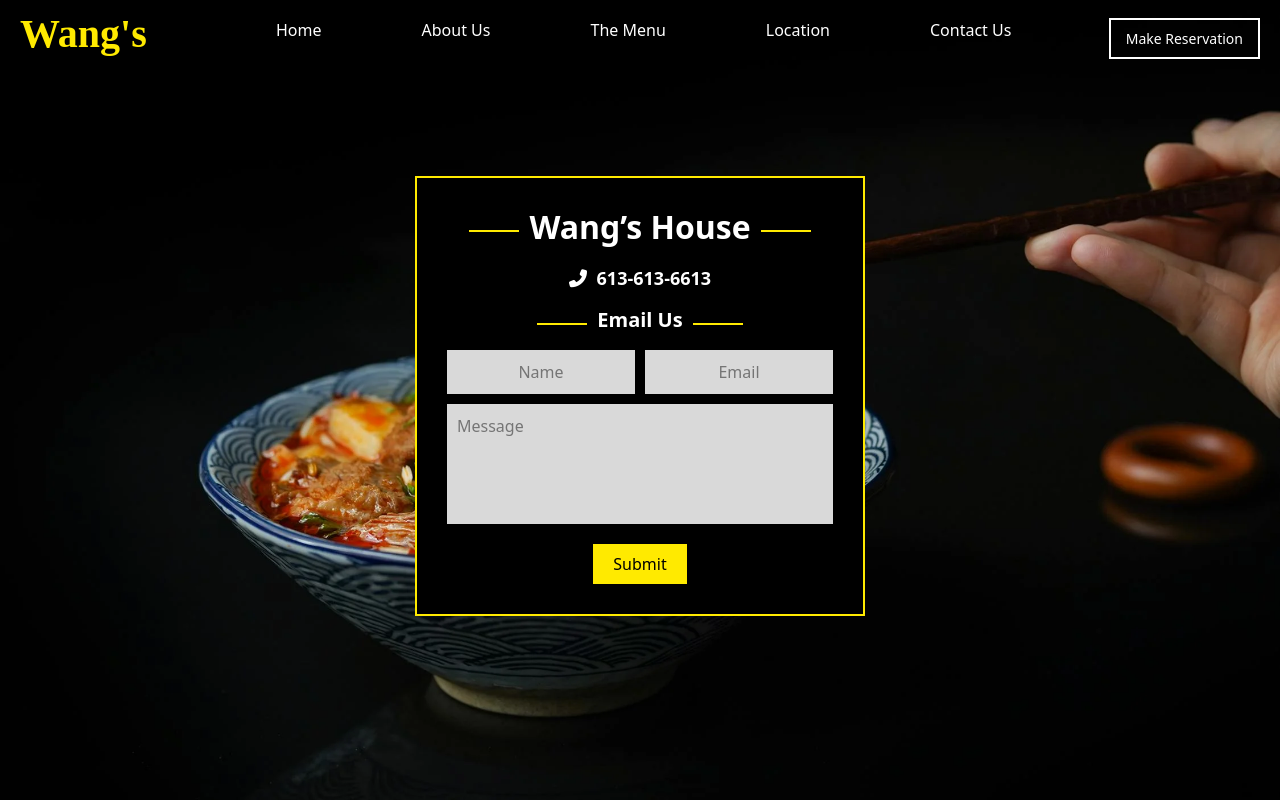
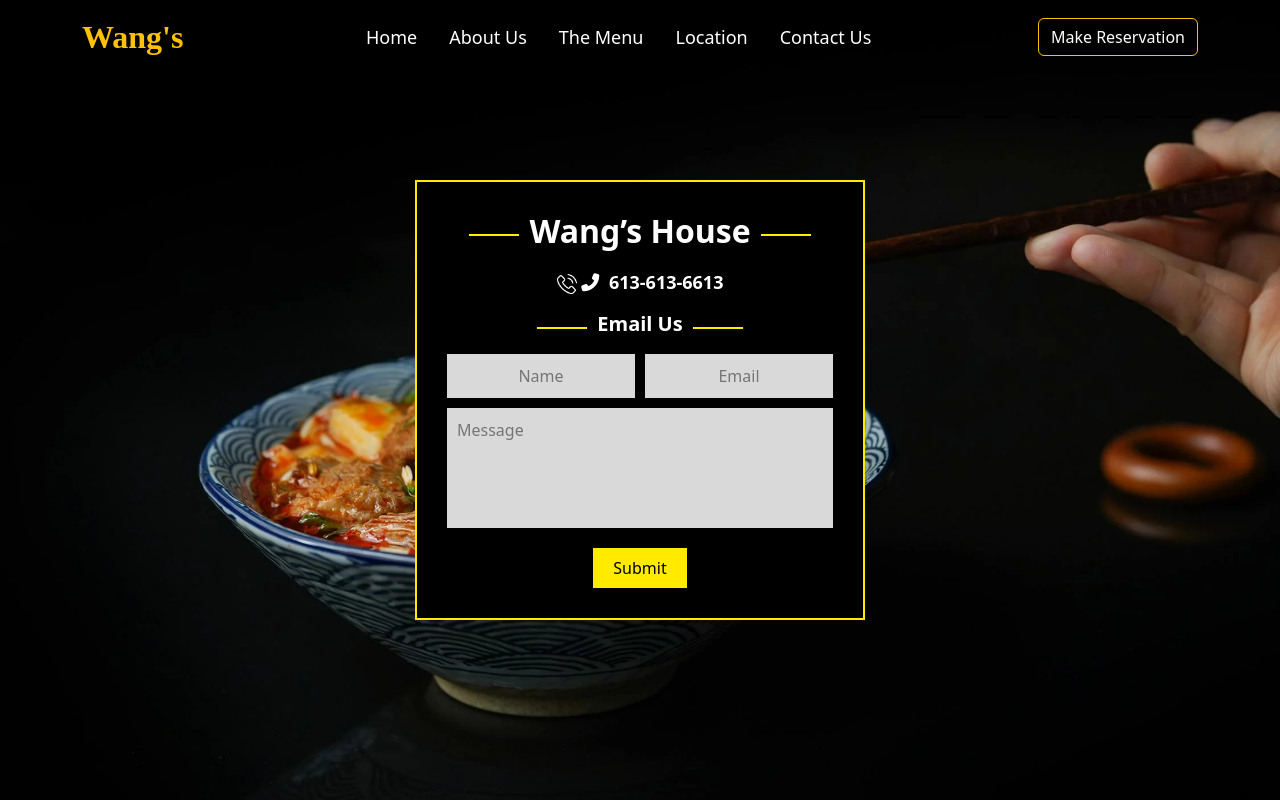
Before and after one commit to jutinwang/Wangs-House, a plain HTML site: page html/contact.html in a window 1280 px wide. Drawn offline with nearby package versions, Linux system fonts and the light colour scheme.

Commit message:
Updated Contact Us and reservation

```diff
--- a/css/aboutus.css
+++ b/css/aboutus.css
@@ -20,20 +20,6 @@ body {
 
 .navbar-brand {
     font-family: "Inknut Antiqua";
-}
-
-.reservation-btn {
-    background: transparent;
-    border: 2px solid white;
-    color: white;
-    padding: 10px 20px;
-    text-decoration: none;
-    font-size: 14px;
-}
-
-.reservation-btn:hover {
-    background: white;
-    color: black;
 }
 
 .title-wrapper {
--- a/css/confirmation.css
+++ /dev/null
@@ -1,89 +0,0 @@
-/* Background Image */
-body {
-    background-image: url("../images/reservation.jpg.webp");
-    background-size: cover;
-    background-position: center;
-    background-attachment: fixed;
-}
-
-/* Header Styling */
-.header {
-    display: flex;
-    justify-content: space-between;
-    align-items: center;
-    padding: 10px 20px;
-}
-
-.logo {
-    color: #FFEA00;
-    font-family: "Inknut Antiqua";
-    font-size: 40px;
-    font-weight: 700;
-}
-
-ul {
-    display: flex;
-    gap: 100px;
-    list-style: none;
-    padding: 0;
-}
-
-li a {
-    color: white;
-    text-decoration: none;
-    font-size: 16px;
-}
-
-li a.active {
-    color: #FFEA00;
-    font-weight: bold;
-}
-
-.reservation-btn {
-    background-color: transparent;
-    border: 2px solid #fff;
-    color: white;
-    padding: 8px 15px;
-    font-size: 14px;
-    cursor: pointer;
-}
-
-.reservation-btn:hover {
-    background-color: white;
-    color: black;
-}
-
-.confirmationContainer {
-    display: flex;
-    justify-content: center;
-    align-items: center;
-    flex-direction: column;
-    height: 100vh; /* Full viewport height */
-    width: 100vw;  /* Full viewport width */
-    position: absolute;
-    top: 0;
-    left: 0;
-}
-
-/* Ensure box doesn't overflow */
-.confirmationBox, .confirmationMessageBox {
-    background-color: black;
-    color: white;
-    padding: 40px;
-    width: 500px;
-    text-align: center;
-    border: 2px solid #FFEA00;
-    box-sizing: border-box; /* Prevents overflow due to padding */
-}
-
-/* Titles */
-.confirmationTitle {
-    font-size: 28px;
-    font-weight: bold;
-}
-
-.confirmationSubtitle {
-    font-size: 16px;
-    font-weight: bold;
-    margin-bottom: 20px;
-}
--- a/css/contact.css
+++ b/css/contact.css
@@ -6,51 +6,19 @@ body {
     background-attachment: fixed;
 }
 
-/* Header Styling */
-.header {
-    display: flex;
-    justify-content: space-between;
-    align-items: center;
-    padding: 10px 20px;
+.navbar-nav .nav-link {
+    font-size: 18px;
+    color: white;
 }
 
-.logo {
-    color: #FFEA00;
-    font-family: "Inknut Antiqua";
-    font-size: 40px;
-    font-weight: 700;
-}
-
-ul {
-    display: flex;
-    gap: 100px;
-    list-style: none;
-    padding: 0;
-}
-
-li a {
-    color: white;
-    text-decoration: none;
-    font-size: 16px;
-}
-
-li a.active {
+.navbar-nav .nav-link:hover,
+.navbar-nav .nav-link.active {
     color: #FFEA00;
     font-weight: bold;
 }
 
-.reservation-btn {
-    background-color: transparent;
-    border: 2px solid #fff;
-    color: white;
-    padding: 8px 15px;
-    font-size: 14px;
-    cursor: pointer;
-}
-
-.reservation-btn:hover {
-    background-color: white;
-    color: black;
+.navbar-brand {
+    font-family: "Inknut Antiqua";
 }
 
 /* Contact Box Container */
@@ -58,7 +26,7 @@ li a.active {
     display: flex;
     justify-content: center;
     align-items: center;
-    height: 80vh;
+    height: 100vh;
 }
 
 /* Contact Box */
--- a/css/location.css
+++ b/css/location.css
@@ -21,26 +21,13 @@ body {
 .navbar-brand {
     font-family: "Inknut Antiqua";
 }
-.reservation-btn {
-    background-color: transparent;
-    border: 2px solid #fff;
-    color: white;
-    padding: 8px 15px;
-    font-size: 14px;
-    cursor: pointer;
-}
-
-.reservation-btn:hover {
-    background-color: white;
-    color: black;
-}
 
 /* Layout Container */
 .locationContainer {
     display: flex;
     justify-content: space-around;
     align-items: center;
-    height: 80vh;
+    height: 100vh;
     padding: 0 10%;
 }
 
--- a/css/menu.css
+++ b/css/menu.css
@@ -20,20 +20,6 @@ body {
 
 .navbar-brand {
     font-family: "Inknut Antiqua";
-}
-
-.reservation-btn {
-    background-color: transparent;
-    border: 2px solid #fff;
-    color: white;
-    padding: 8px 15px;
-    font-size: 14px;
-    cursor: pointer;
-}
-
-.reservation-btn:hover {
-    background-color: white;
-    color: black;
 }
 
 .menuBody {
--- a/css/reservation.css
+++ b/css/reservation.css
@@ -1,4 +1,5 @@
-/* Background Image */
+@import url('https://fonts.googleapis.com/css2?family=Inknut+Antiqua:wght@300;400;500;600;700;800;900&display=swap');
+
 body {
     background-image: url("../images/reservation.jpg.webp");
     background-size: cover;
@@ -6,51 +7,19 @@ body {
     background-attachment: fixed;
 }
 
-/* Header Styling */
-.header {
-    display: flex;
-    justify-content: space-between;
-    align-items: center;
-    padding: 10px 20px;
+.navbar-nav .nav-link {
+    font-size: 18px;
+    color: white;
 }
 
-.logo {
-    color: #FFEA00;
-    font-family: "Inknut Antiqua";
-    font-size: 40px;
-    font-weight: 700;
-}
-
-ul {
-    display: flex;
-    gap: 100px;
-    list-style: none;
-    padding: 0;
-}
-
-li a {
-    color: white;
-    text-decoration: none;
-    font-size: 16px;
-}
-
-li a.active {
+.navbar-nav .nav-link:hover,
+.navbar-nav .nav-link.active {
     color: #FFEA00;
     font-weight: bold;
 }
 
-.reservation-btn {
-    background-color: transparent;
-    border: 2px solid #fff;
-    color: white;
-    padding: 8px 15px;
-    font-size: 14px;
-    cursor: pointer;
-}
-
-.reservation-btn:hover {
-    background-color: white;
-    color: black;
+.navbar-brand {
+    font-family: "Inknut Antiqua";
 }
 
 /* Centering Reservation Box */
@@ -134,3 +103,44 @@ li a.active {
     background-color: #FFEA00;
     color: black;
 }
+
+.confirmationContainer {
+    display: flex;
+    justify-content: center;
+    align-items: center;
+    flex-direction: column;
+    height: 100vh;
+    width: 100vw;
+    position: absolute;
+
+}
+
+/* Ensure box doesn't overflow */
+.confirmationMessageBox {
+    background-color: black;
+    color: white;
+    padding: 40px;
+    width: 500px;
+    text-align: center;
+    border: 2px solid #FFEA00;
+    box-sizing: border-box;
+}
+
+.confirmText {
+    font-family: "Inknut Antiqua";
+}
+
+.reserveAgainBtn {
+    background-color: black;
+    color: #FFEA00;
+    padding: 8px 20px;
+    font-size: 16px;
+    border: 2px solid #FFEA00;
+    cursor: pointer;
+    margin-top: 10px;
+}
+
+.reserveAgainBtn:hover {
+    background-color: #FFEA00;
+    color: black;
+}
--- a/html/contact.html
+++ b/html/contact.html
@@ -11,17 +11,26 @@
 </head>
 
 <body>
-    <div class="header">
-        <h1 class="logo">Wang's</h1>
-        <ul>
-            <li><a href="index.html">Home</a></li>
-            <li><a href="aboutus.html">About Us</a></li>
-            <li><a href="menu.html">The Menu</a></li>
-            <li><a href="location.html">Location</a></li>
-            <li><a href="contact.html">Contact Us</a></li>
-        </ul>
-        <button class="reservation-btn">Make Reservation</button>
-    </div>
+    <nav class="navbar navbar-expand-lg navbar-transparent bg-transparent w-100 fixed-top">
+        <div class="container">
+          <a class="navbar-brand text-warning fw-bold fs-2" href="index.html">Wang's</a>
+          <button class="navbar-toggler" type="button" data-bs-toggle="collapse" data-bs-target="#navbarNav">
+            <span class="navbar-toggler-icon"></span>
+          </button>
+
+          <div class="collapse navbar-collapse justify-content-center" id="navbarNav">
+            <ul class="navbar-nav gap-3">
+              <li class="nav-item"><a class="nav-link" href="index.html">Home</a></li>
+              <li class="nav-item"><a class="nav-link" href="aboutus.html">About Us</a></li>
+              <li class="nav-item"><a class="nav-link" href="menu.html">The Menu</a></li>
+              <li class="nav-item"><a class="nav-link" href="location.html">Location</a></li>
+              <li class="nav-item"><a class="nav-link" href="contact.html">Contact Us</a></li>
+            </ul>
+          </div>
+
+          <a href="reservation.html" class="btn btn-outline-warning text-white">Make Reservation</a>
+        </div>
+      </nav>
 
     <div class="contactContainer">
         <div class="contactBox">
@@ -32,7 +41,7 @@
             </div>
 
             <p class="phone">
-                <i class="fas fa-phone-alt"></i> 613-613-6613
+                <img src="../images/phone-call.png" alt="Phone Icon" width="20"> <i class="fas fa-phone-alt"></i> 613-613-6613
             </p>
 
             <div class="title-wrapper">
```
Also changed, not shown: app.js (deleted, +0 -20 lines), html/confirmation.html (deleted, +0 -39 lines), html/reservation.html (+60 -11 lines), images/check.png (added), images/phone-call.png (added), 1 other file.
